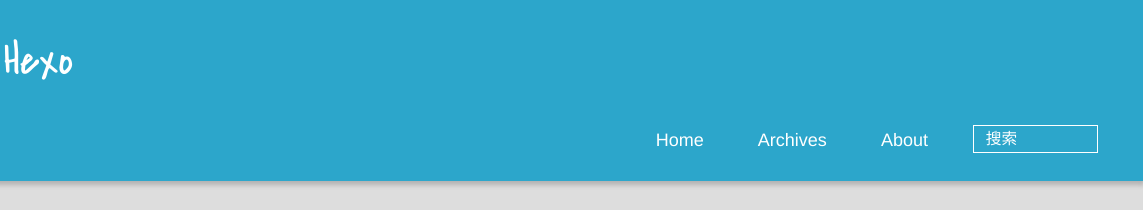
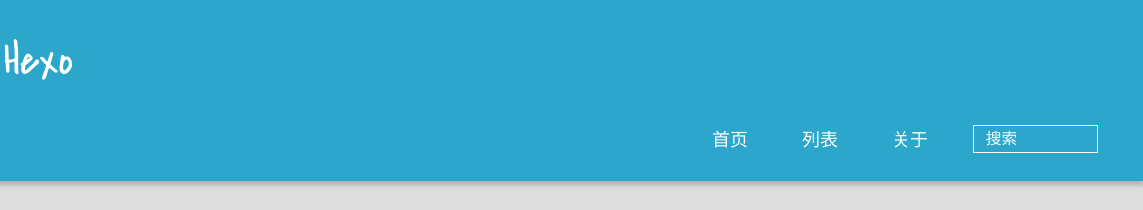
Before and after one commit to DonRoger/DonRoger.github.io, a plain HTML site: page 2015/07/07/hello-world/index.html in a window 1280 px wide. Shown: the top 210 px of the page, 137-1280 px from the left. Drawn offline with Linux system fonts and the light colour scheme.

Commit message:
Site updated: 2015-07-07 13:02:08

```diff
--- a/2015/07/07/hello-world/index.html
+++ b/2015/07/07/hello-world/index.html
@@ -57,11 +57,11 @@ Quick">
 				<ul>
 					<ul>
 
-						<li><a href="/">Home</a></li>
+						<li><a href="/">首页</a></li>
 
-						<li><a href="/archives">Archives</a></li>
+						<li><a href="/archives">列表</a></li>
 
-						<li><a href="/about">About</a></li>
+						<li><a href="/about">关于</a></li>
 
 					<li>
 
--- a/index.html
+++ b/index.html
@@ -53,11 +53,11 @@
 				<ul>
 					<ul>
 
-						<li><a href="/">Home</a></li>
+						<li><a href="/">首页</a></li>
 
-						<li><a href="/archives">Archives</a></li>
+						<li><a href="/archives">列表</a></li>
 
-						<li><a href="/about">About</a></li>
+						<li><a href="/about">关于</a></li>
 
 					<li>
 
```
Also changed, not shown: archives/2015/07/index.html (+3 -3 lines), archives/2015/index.html (+3 -3 lines), archives/index.html (+3 -3 lines), img/author.jpg.
